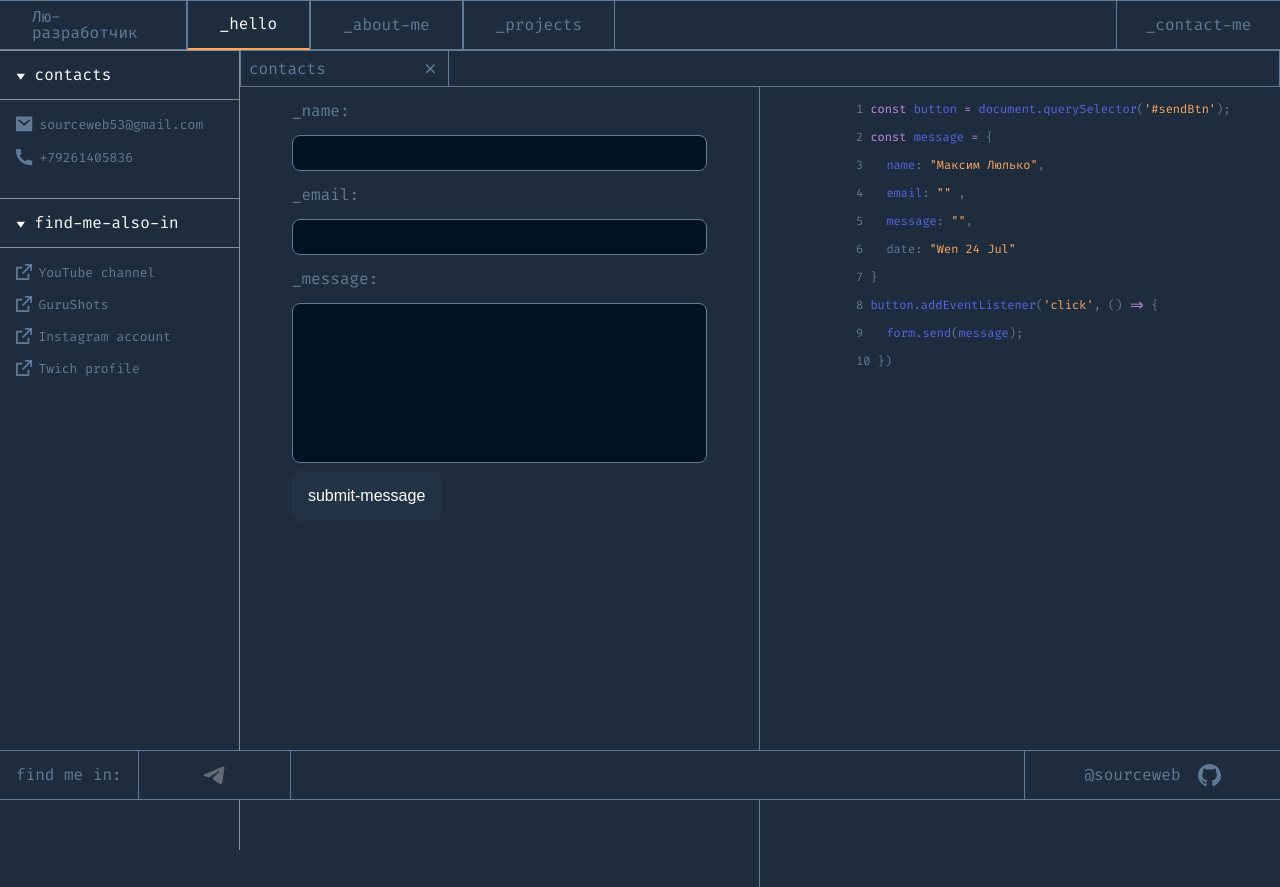
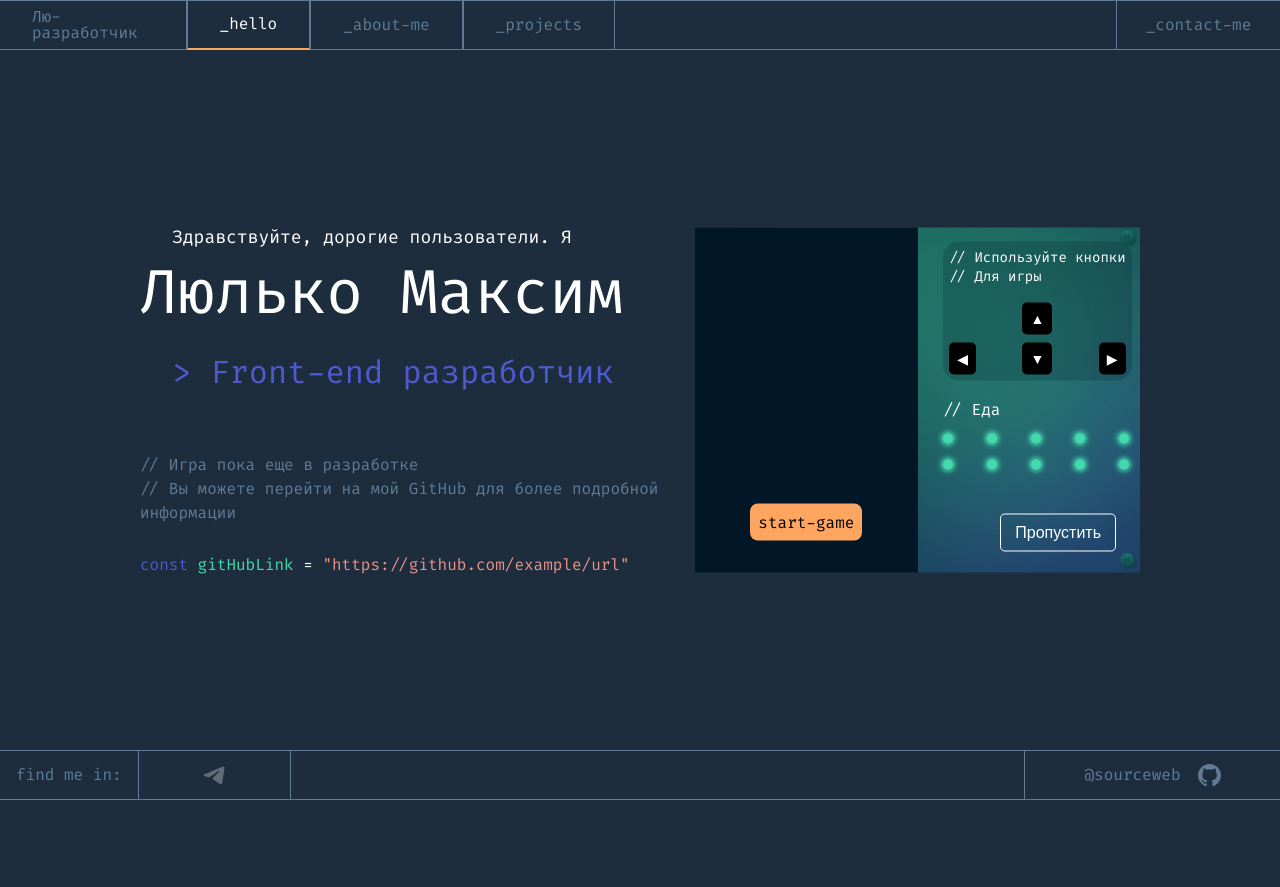
Before and after one commit to MasterWebSystem/portfolio, a plain HTML site: page index.html in a window 1280 px wide. After the commit the page ends 850 px from the top, so only its background shows below. Drawn offline with Linux system fonts and the light colour scheme.

Commit message:
Исправил ошибку

```diff
--- a/index.html
+++ b/index.html
@@ -71,7 +71,7 @@
                 </ul>
             </div>
             <div class="header__content">
-                 <div class="header__content-main-block" id="mainBlock" style="display: none!important;">
+                 <div class="header__content-main-block" id="mainBlock" style="display: flex!important;">
                     <div class="header__content-left">
                         <div class="preview-text">Здравствуйте, дорогие пользователи. Я</div>
                         <div class="main-title">
@@ -532,7 +532,7 @@
                     </div>
 
                 </div>
-                <div class="header__content-contacts-block" id="contactsBlock" style="display: flex!important;">
+                <div class="header__content-contacts-block" id="contactsBlock" style="display: none!important;">
                     <div class="folder-block">
                         <div class="contacts-info__block">
                             <svg width="9" height="7" viewBox="0 0 9 7" fill="none" xmlns="http://www.w3.org/2000/svg">
```
